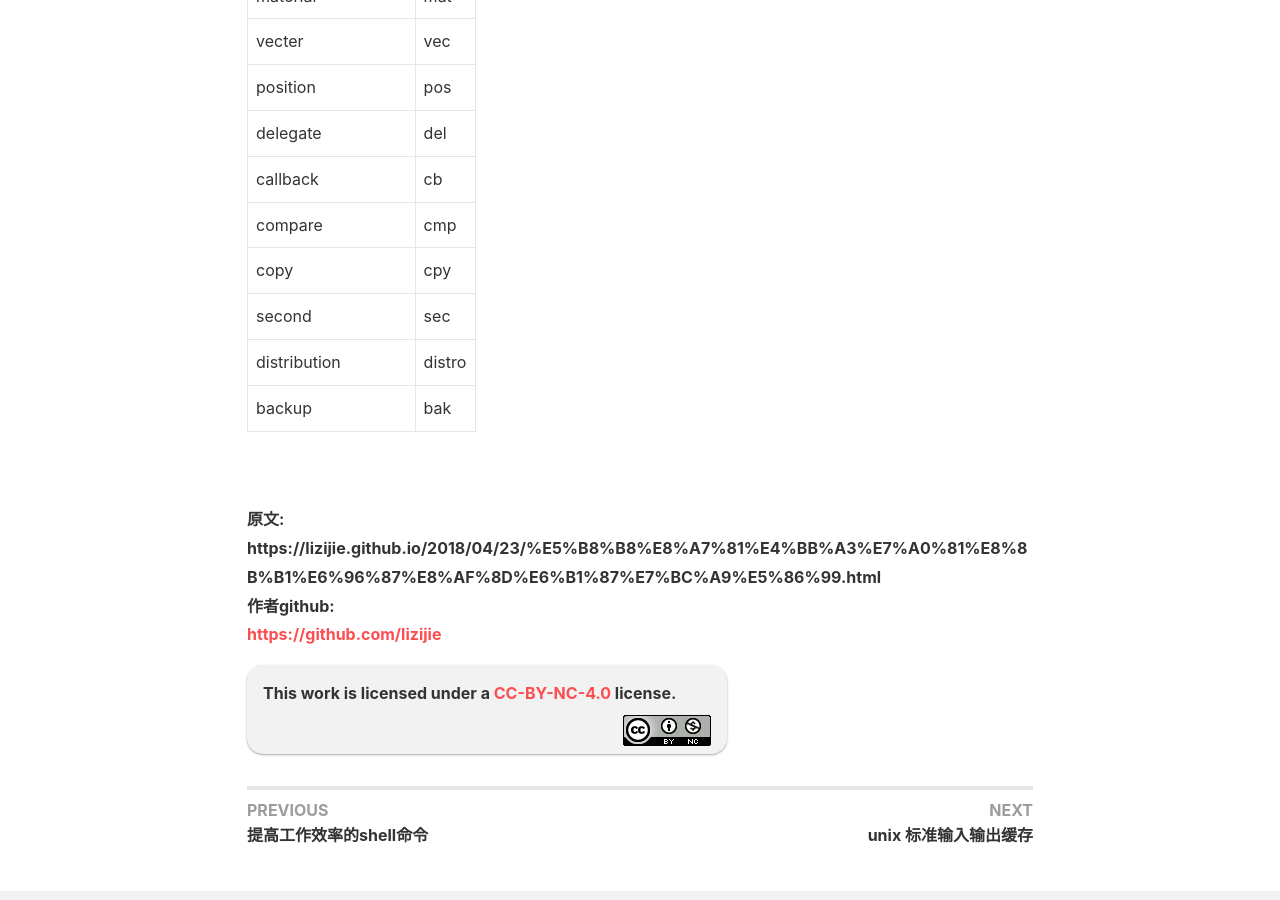
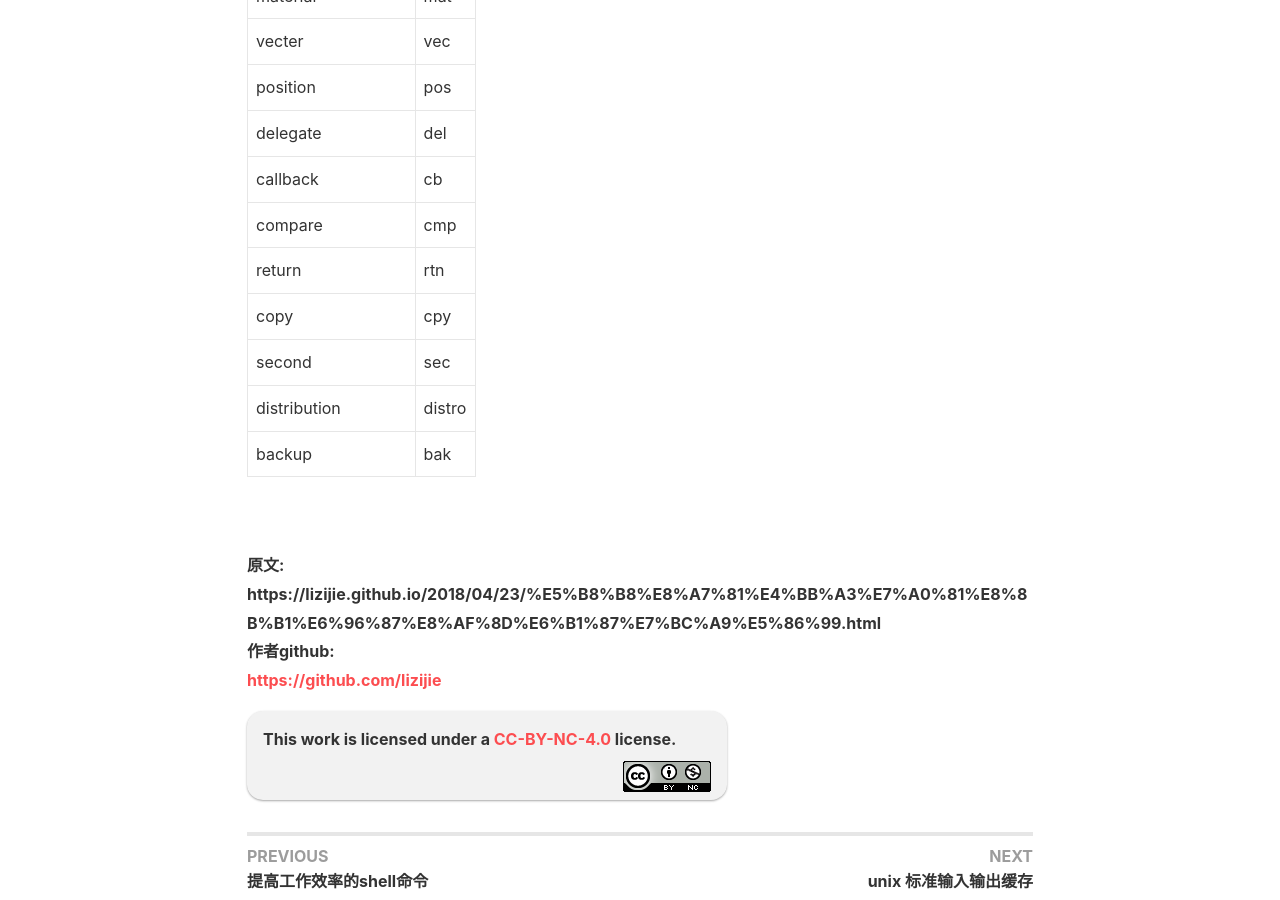
Before and after one commit to lizijie/lizijie.github.io, a Jekyll site: the page built from _posts/2018-04-23-常见代码英文词汇缩写.md, in a window 1280 px wide and 900 px high, scrolled down 3646 px. Built offline with Jekyll 4.4.1, drawn with Linux system fonts in a browser that asks for light colours; nearby versions of some CDN libraries; comment, search, counter and statistics services are not loaded.

Commit message:
Update 2018-04-23-常见代码英文词汇缩写.md

```diff
--- a/_posts/2018-04-23-常见代码英文词汇缩写.md
+++ b/_posts/2018-04-23-常见代码英文词汇缩写.md
@@ -98,6 +98,7 @@ tags: 英文 缩写
 |delegate|del|
 |callback|cb|
 |compare|cmp|
+|return|rtn|
 |copy|cpy|
 |---|---|
 |second|sec|
```
